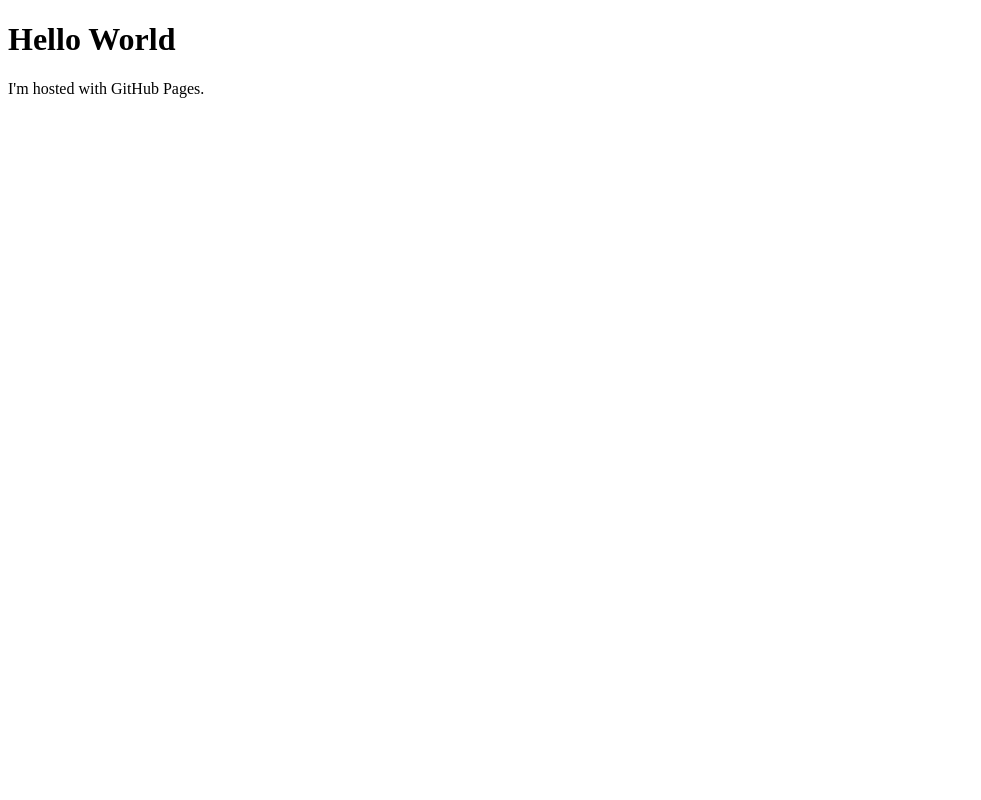
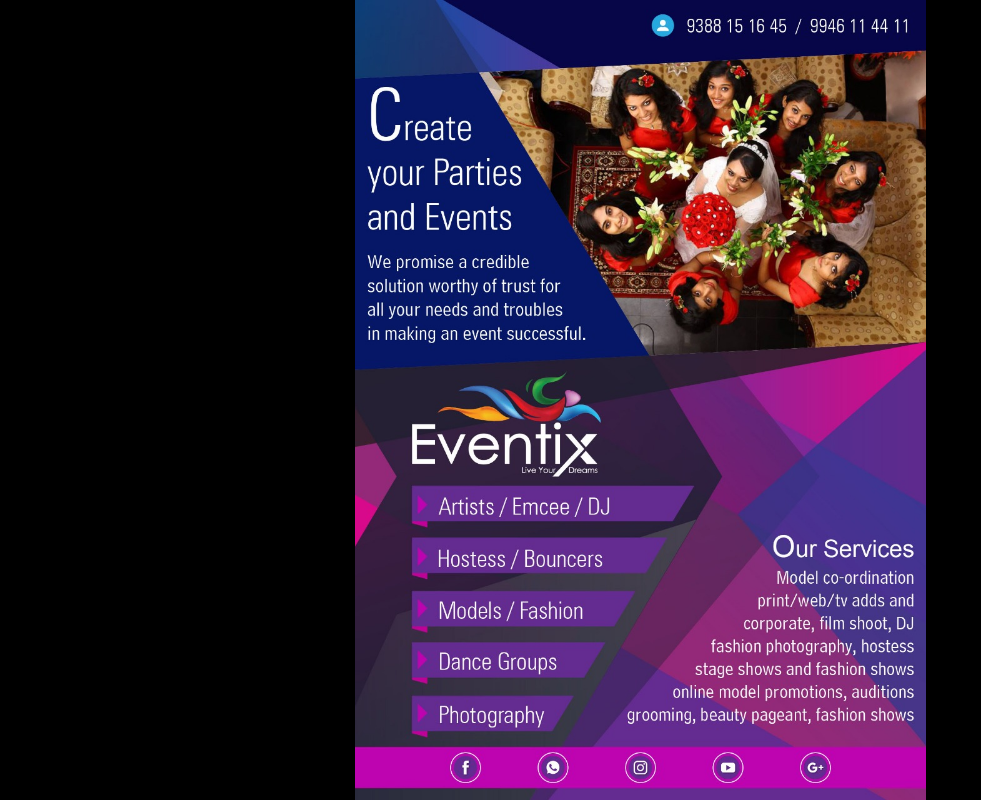
Before and after one commit to eventixkochi/CNAME, a plain HTML site: page index.html in a window 1280 px wide. Shown: the whole page, without its empty margins (0-981 px from the left). Drawn offline with Linux system fonts and the light colour scheme.

Commit message:
update bg image

```diff
--- a/index.html
+++ b/index.html
@@ -1,7 +1,5 @@
 <!DOCTYPE html>
-<html>
-<body>
-<h1>Hello World</h1>
-<p>I'm hosted with GitHub Pages.</p>
+<html style="height:100%;">
+<body style="background:url('./images/Eventix-BG.jpeg') no-repeat top center #000; background-size:contain; height: 100%; margin:0;">
 </body>
 </html>
```
Also changed, not shown: images/Eventix-BG.jpeg (added).
